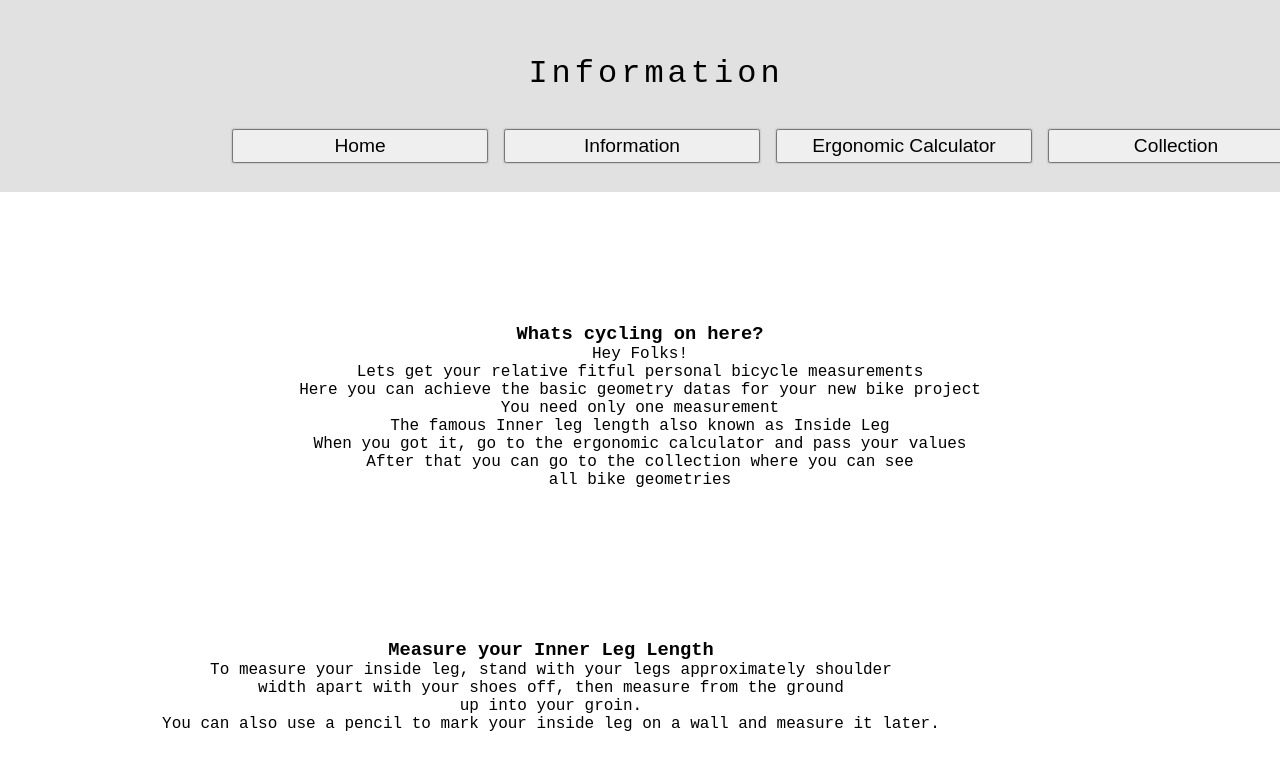
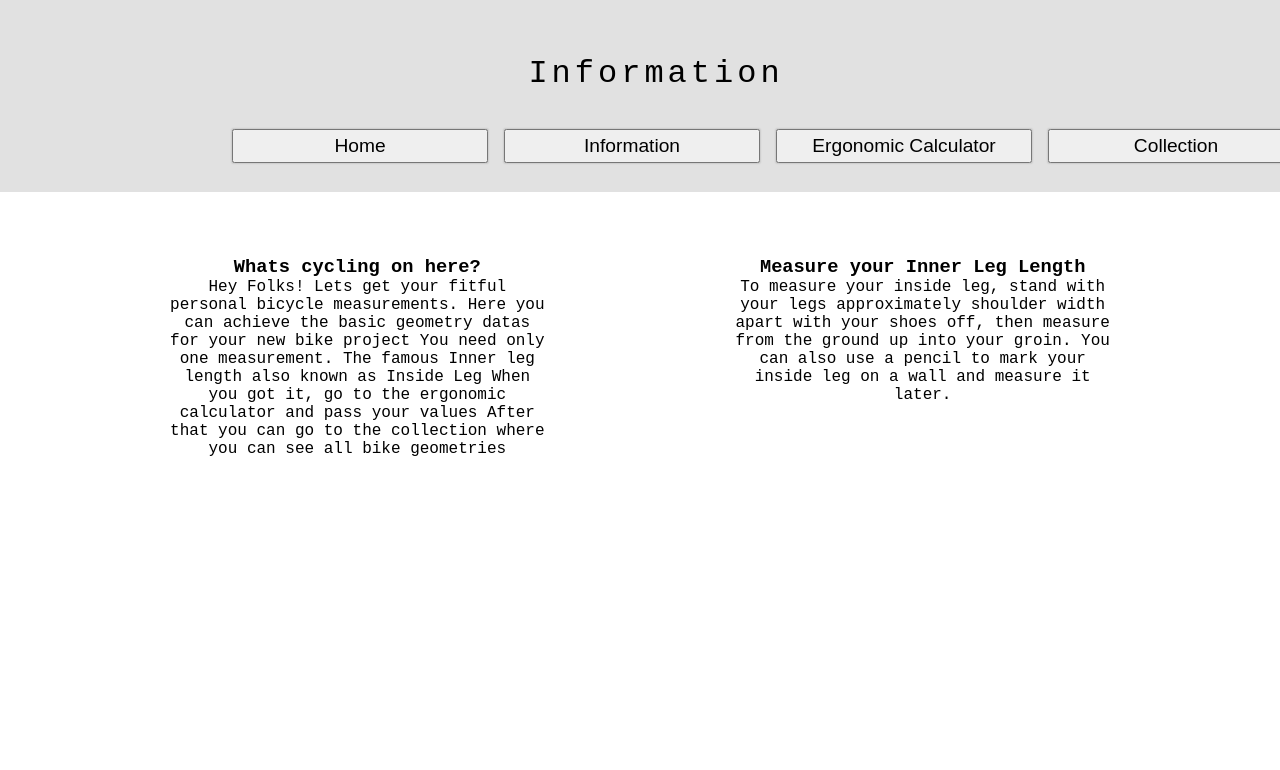
Before and after one commit to thisKonrad/bike_geometry, a Next.js app: page /info in a window 1280 px wide. Shown: the top 770 px of the page. Built offline with nearby package versions, Linux system fonts and the light colour scheme.

Commit message:
two welcome text info

```diff
--- a/pages/info/index.jsx
+++ b/pages/info/index.jsx
@@ -2,6 +2,7 @@
 'use client'
 import Header from '@/components/Header'
 import styles from '@/styles/Home.module.css'
+import InfoStyle from '@/styles/InfoStyle.module.css'
 
 
 export default function Information() {
@@ -10,31 +11,26 @@ export default function Information() {
   currentPageTitle={'Information'}>
   </Header>
   <main className={styles.main}>
-    <section>
-      <article>
+    <section className={InfoStyle.jumbo}>
+      <article className={InfoStyle.article}>
         <h3>Whats cycling on here?</h3>
-        <p>Hey Folks!</p>
-        <p>Lets get your relative fitful personal bicycle measurements</p>
-        <p>Here you can achieve the basic geometry datas for your new bike project</p>
-        <p>You need only one measurement</p>
-        <p>The famous Inner leg length also known as Inside Leg</p>
-        <p>When you got it, go to the ergonomic calculator and pass your values</p>
-        <p>After that you can go to the collection where you can see</p>
-        <p>all bike geometries</p>
+        <p>Hey Folks!
+        Lets get your fitful personal bicycle measurements.
+        Here you can achieve the basic geometry datas for your new bike project
+        You need only one measurement.
+        The famous Inner leg length also known as Inside Leg
+        When you got it, go to the ergonomic calculator and pass your values
+        After that you can go to the collection where you can see
+        all bike geometries</p>
       </article>
     </section>
-    <section>
-      <article>
+    <section className={InfoStyle.jumbo}>
+      <article className={InfoStyle.article}>
       <h3>Measure your Inner Leg Length</h3>
-      <p>To measure your inside leg, stand with your legs approximately shoulder</p>
-      <p>width apart with your shoes off, then measure from the ground</p>
-      <p>up into your groin. </p>
-      <p>You can also use a pencil to mark your inside leg on a wall and measure it later.</p>
-      </article>
-    </section>
-    <section>
-      <article>
-
+      To measure your inside leg, stand with your legs approximately shoulder
+      width apart with your shoes off,
+      then measure from the ground up into your groin.
+      You can also use a pencil to mark your inside leg on a wall and measure it later.
       </article>
     </section>
   </main>
--- /dev/null
+++ b/styles/InfoStyle.module.css
@@ -0,0 +1,13 @@
+/* :::: info style :::: */
+
+.jumbo{
+    display:inline-block;
+    width: 24rem;
+    height: 42rem;
+}
+.arcticle{
+    display:inline-block;
+    font-size: 1.2rem;
+    text-align:justify;
+    text-wrap:wrap;
+}
```
Also changed, not shown: pages/index.jsx (+5 -5 lines).
